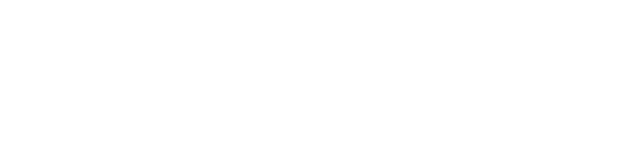
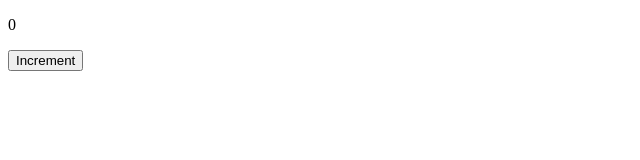
Before and after one commit to acciojob/increment-counter-amitaccio, a website: page main.html in a window 1280 px wide. Shown: the whole page, without its empty margins (0-640 px from the left). Drawn offline with Linux system fonts and the light colour scheme.

Commit message:
created a submission

```diff
--- a/main.html
+++ b/main.html
@@ -8,6 +8,9 @@
 
 <body>
 	<!-- the entire body must be written by student -->
+
+	<p id="counter">0</p>
+	<button onclick ="increasedcount()" id="incrementBtn" >Increment</button>
     <script type="text/javascript" src="./script.js">
 </script>
 
--- a/script.js
+++ b/script.js
@@ -1 +1,5 @@
 //your JS code here. If required.
+function increasedcount(){
+	let elm  = document.getElementBYId("counter");
+	alert(elm.innerText +1);
+}
```
